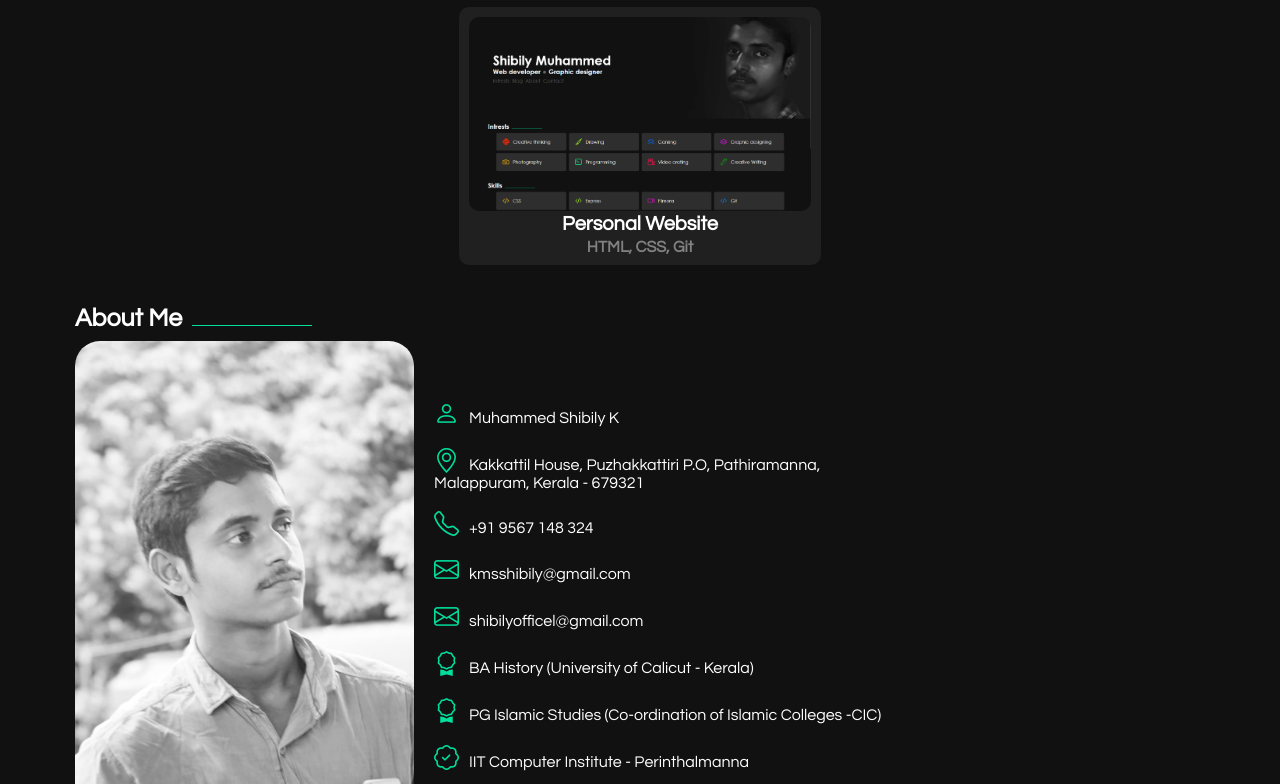
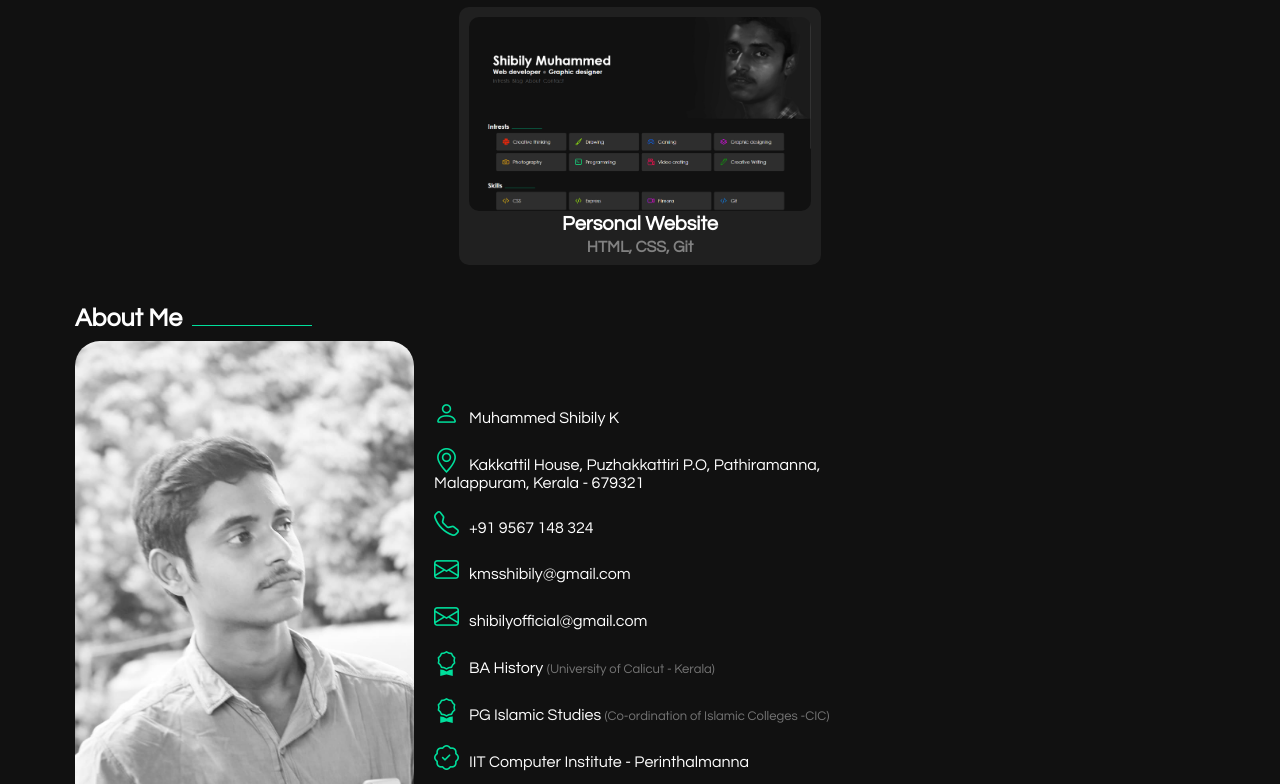
Before and after one commit to Shibily-kms/personal-web, a plain HTML site: page index.html in a window 1280 px wide. Shown: the part 2016-2800 px from the top of the page. Drawn offline with nearby package versions, Linux system fonts and the light colour scheme.

Commit message:
change sum

```diff
--- a/css/index.css
+++ b/css/index.css
@@ -240,6 +240,10 @@
 .section5aboutText{
     margin-bottom: 15px;
 }
+.section5SubText{
+    color: rgb(117, 117, 117);
+    font-size: 13px;
+}
 /* footer */
 footer{
     background-color:rgb(31, 31, 31) ;
--- a/css/media.css
+++ b/css/media.css
@@ -189,7 +189,8 @@
     display: none;
 }
 .setion5Image2{
-    width: 300px;
+    width: 250px;
+    height: 250px;
     border-radius: 100%;
     margin-bottom: 15px;
 }
@@ -275,6 +276,7 @@ footer .bi{
     }
     .setion5Image2{
         width: 200px;
+        height: 200px;
     }
     /* footer */
     footer .bi{
--- a/index.html
+++ b/index.html
@@ -72,6 +72,10 @@
                 <div class="section2content">
 
                     <div class="section2itemDiv">
+                        <span class="section2itemIcon8"><i class="bi bi-pen"></i></span>
+                        <p class="section2itemTitle">Creative Writing</p>
+                    </div>
+                    <div class="section2itemDiv">
                         <span class="section2itemIcon1"><i class="bi bi-slack"></i></span>
                         <p class="section2itemTitle">Creative thinking </p>
                     </div>
@@ -98,10 +102,6 @@
                     <div class="section2itemDiv">
                         <span class="section2itemIcon7"><i class="bi bi-camera-reels"></i></span>
                         <p class="section2itemTitle">Video crating</p>
-                    </div>
-                    <div class="section2itemDiv">
-                        <span class="section2itemIcon8"><i class="bi bi-pen"></i></span>
-                        <p class="section2itemTitle">Creative Writing</p>
                     </div>
 
                 </div>
@@ -305,11 +305,11 @@
                         <p class="section5aboutText"><i class="bi bi-envelope section5Icons"></i>kmsshibily@gmail.com
                         </p>
                         <p class="section5aboutText"><i
-                                class="bi bi-envelope section5Icons"></i>shibilyofficel@gmail.com</p>
+                                class="bi bi-envelope section5Icons"></i>shibilyofficial@gmail.com</p>
                         <p class="section5aboutText"><i class="bi bi-award section5Icons"></i>BA History
-                            <span>(University of Calicut - Kerala)</span></p>
+                            <span class="section5SubText">(University of Calicut - Kerala)</span></p>
                         <p class="section5aboutText"><i class="bi bi-award section5Icons"></i>PG Islamic Studies
-                            <span>(Co-ordination of Islamic Colleges -CIC)</span> </p>
+                            <span class="section5SubText">(Co-ordination of Islamic Colleges -CIC)</span> </p>
                         <p class="section5aboutText"><i class="bi bi-patch-check section5Icons"></i>IIT Computer
                             Institute - Perinthalmanna</p>
 
```
